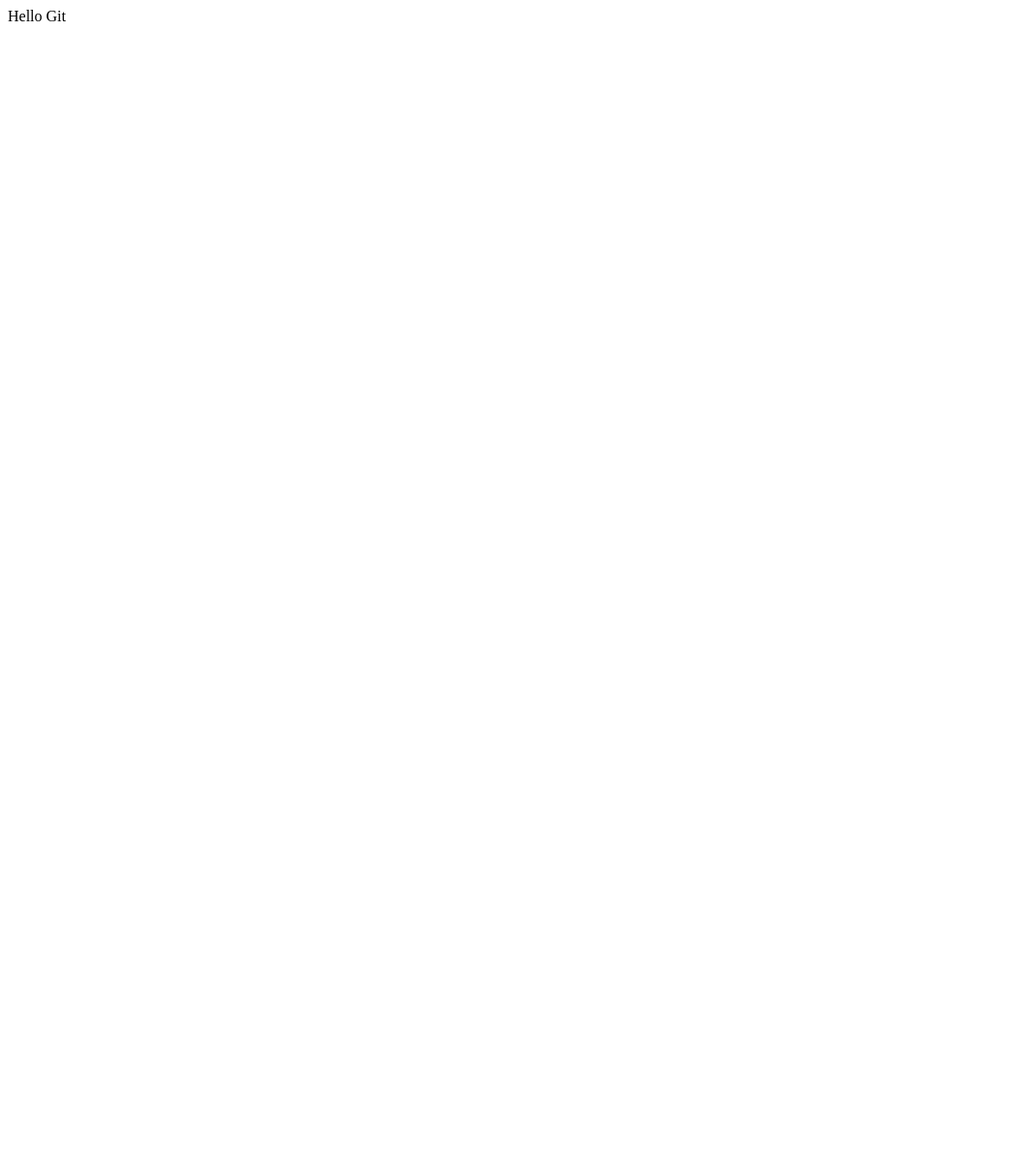
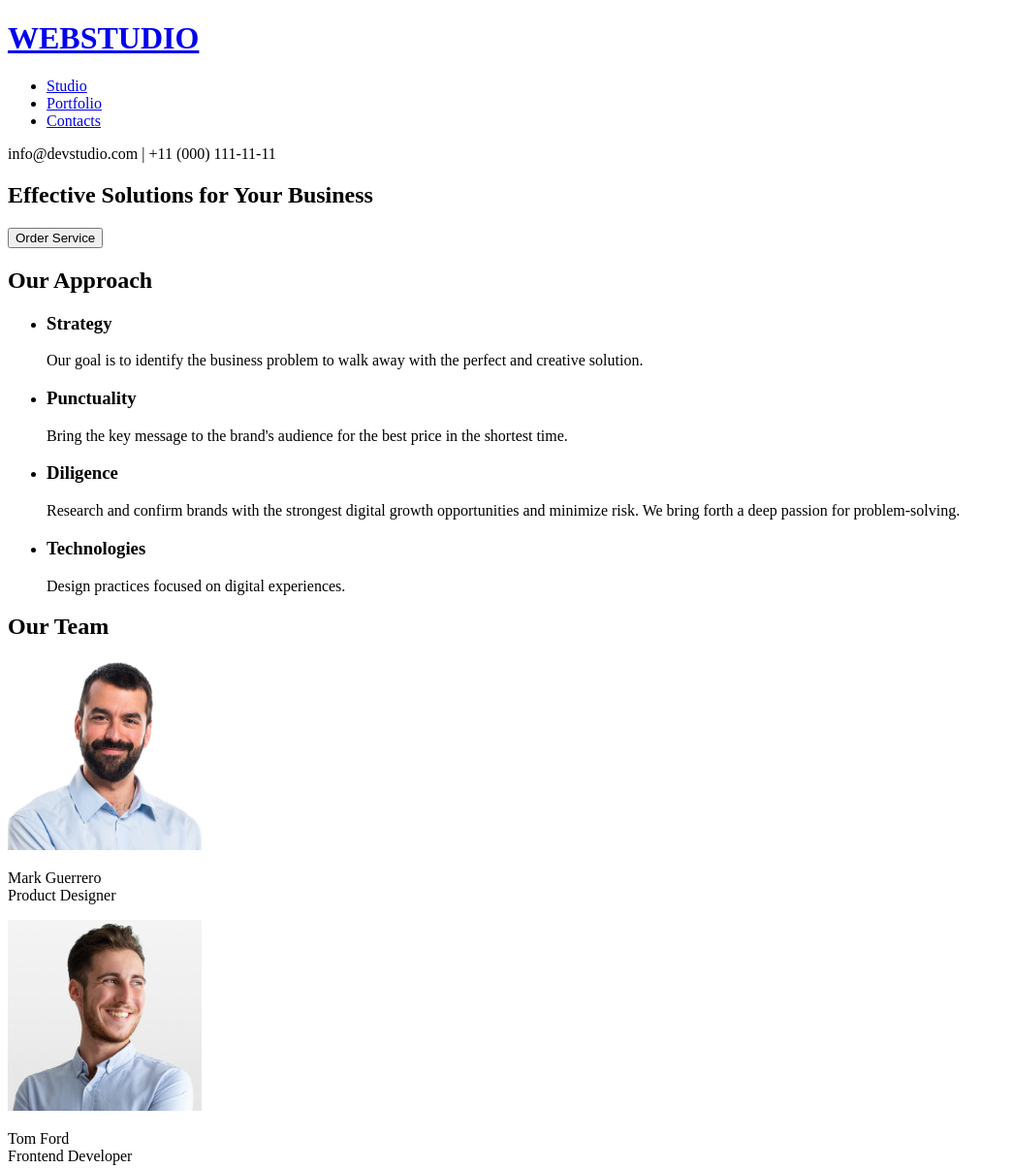
Before and after one commit to anton-shevchuk070503/goit-markup-hw-01, a plain HTML site: page index.html in a window 1280 px wide. Shown: the top 1205 px of the page at 97% size, without its empty margins (0-1045 px from the left). Before the commit the page ends 800 px from the top, so only its background shows below. Drawn offline with Linux system fonts and the light colour scheme.

Commit message:
Версія 1

```diff
--- a/index.html
+++ b/index.html
@@ -3,9 +3,86 @@
   <head>
     <meta charset="UTF-8" />
     <meta name="viewport" content="width=device-width, initial-scale=1.0" />
-    <title>homework 1</title>
+    <title>Web Studio</title>
   </head>
   <body>
-    Hello Git
+    <header>
+      <h1><a href="#">WEBSTUDIO</a></h1>
+      <nav>
+        <ul>
+          <li><a href="#studio">Studio</a></li>
+          <li><a href="#portfolio">Portfolio</a></li>
+          <li><a href="#contacts">Contacts</a></li>
+        </ul>
+      </nav>
+      <p>info@devstudio.com | +11 (000) 111-11-11</p>
+    </header>
+
+    <main>
+      <section>
+        <h2>Effective Solutions for Your Business</h2>
+        <button type="button">Order Service</button>
+      </section>
+
+      <section>
+        <h2>Our Approach</h2>
+        <ul>
+          <li>
+            <h3>Strategy</h3>
+            <p>
+              Our goal is to identify the business problem to walk away with the
+              perfect and creative solution.
+            </p>
+          </li>
+          <li>
+            <h3>Punctuality</h3>
+            <p>
+              Bring the key message to the brand's audience for the best price
+              in the shortest time.
+            </p>
+          </li>
+          <li>
+            <h3>Diligence</h3>
+            <p>
+              Research and confirm brands with the strongest digital growth
+              opportunities and minimize risk. We bring forth a deep passion for
+              problem-solving.
+            </p>
+          </li>
+          <li>
+            <h3>Technologies</h3>
+            <p>Design practices focused on digital experiences.</p>
+          </li>
+        </ul>
+      </section>
+
+      <section>
+        <h2>Our Team</h2>
+        <div>
+          <img src="images/1.jpg" alt="Mark Guerrero" width="200" />
+          <p>Mark Guerrero<br />Product Designer</p>
+        </div>
+        <div>
+          <img src="images/2.jpg" alt="Tom Ford" width="200" />
+          <p>Tom Ford<br />Frontend Developer</p>
+        </div>
+        <div>
+          <img src="images/3.jpg" alt="Camila Garcia" width="200" />
+          <p>Camila Garcia<br />Marketing</p>
+        </div>
+        <div>
+          <img src="images/4.jpg" alt="Daniel Wilson" width="200" />
+          <p>Daniel Wilson<br />UI Designer</p>
+        </div>
+      </section>
+    </main>
+
+    <footer>
+      <h4><a href="#">WEBSTUDIO</a></h4>
+      <p>
+        Increase the flow of customers and sales for your business with digital
+        marketing & growth solutions.
+      </p>
+    </footer>
   </body>
 </html>
```
Also changed, not shown: images/1.jpg (added), images/2.jpg (added), images/3.jpg (added), images/4.jpg (added).
